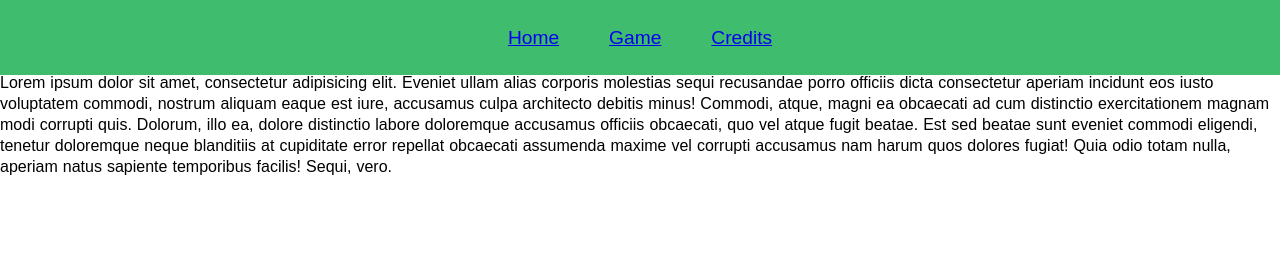
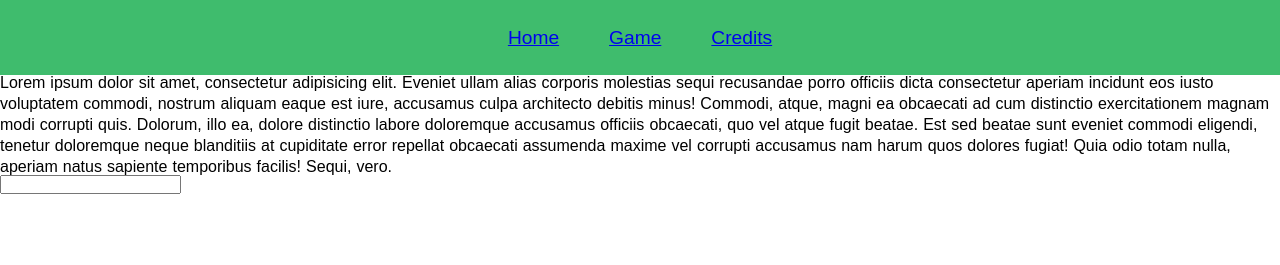
Before and after one commit to Konstanenonen/typing-game, a React (Create React App) app: page /game in a window 1280 px wide. Shown: the top 265 px of the page. Built offline with nearby package versions, Linux system fonts and the light colour scheme.

Commit message:
Added first real functionality to the game

```diff
--- a/src/routes/game.module.scss
+++ b/src/routes/game.module.scss
@@ -5,3 +5,8 @@
   gap: 5px;
   flex-wrap: wrap;
 }
+
+.correct {
+  color: glob.$green;
+  font-weight: bold;
+}
--- a/src/routes/game.tsx
+++ b/src/routes/game.tsx
@@ -6,10 +6,25 @@ function Game() {
   const [text, setText] = useState(
     'Lorem ipsum dolor sit amet, consectetur adipisicing elit. Eveniet ullam alias corporis molestias sequi recusandae porro officiis dicta consectetur aperiam incidunt eos iusto voluptatem commodi, nostrum aliquam eaque est iure, accusamus culpa architecto debitis minus! Commodi, atque, magni ea obcaecati ad cum distinctio exercitationem magnam modi corrupti quis. Dolorum, illo ea, dolore distinctio labore doloremque accusamus officiis obcaecati, quo vel atque fugit beatae. Est sed beatae sunt eveniet commodi eligendi, tenetur doloremque neque blanditiis at cupiditate error repellat obcaecati assumenda maxime vel corrupti accusamus nam harum quos dolores fugiat! Quia odio totam nulla, aperiam natus sapiente temporibus facilis! Sequi, vero.'
   );
-  const wordElements = text.split(' ').map((word) => <span>{word}</span>);
+  const [input, setInput] = useState('');
+  const wordArray = text.split(' ');
+  const inputArray = input.split(' ');
+  const wordElements = wordArray.map((word, index) =>
+    word === inputArray[index] ? (
+      <span className={styles.correct}>{word}</span>
+    ) : (
+      <span>{word}</span>
+    )
+  );
+
   return (
     <div>
       <p className={styles.wordArea}>{wordElements}</p>
+      <input
+        type="text"
+        value={input}
+        onChange={(e: any) => setInput(e.target.value)}
+      />
     </div>
   );
 }
```
